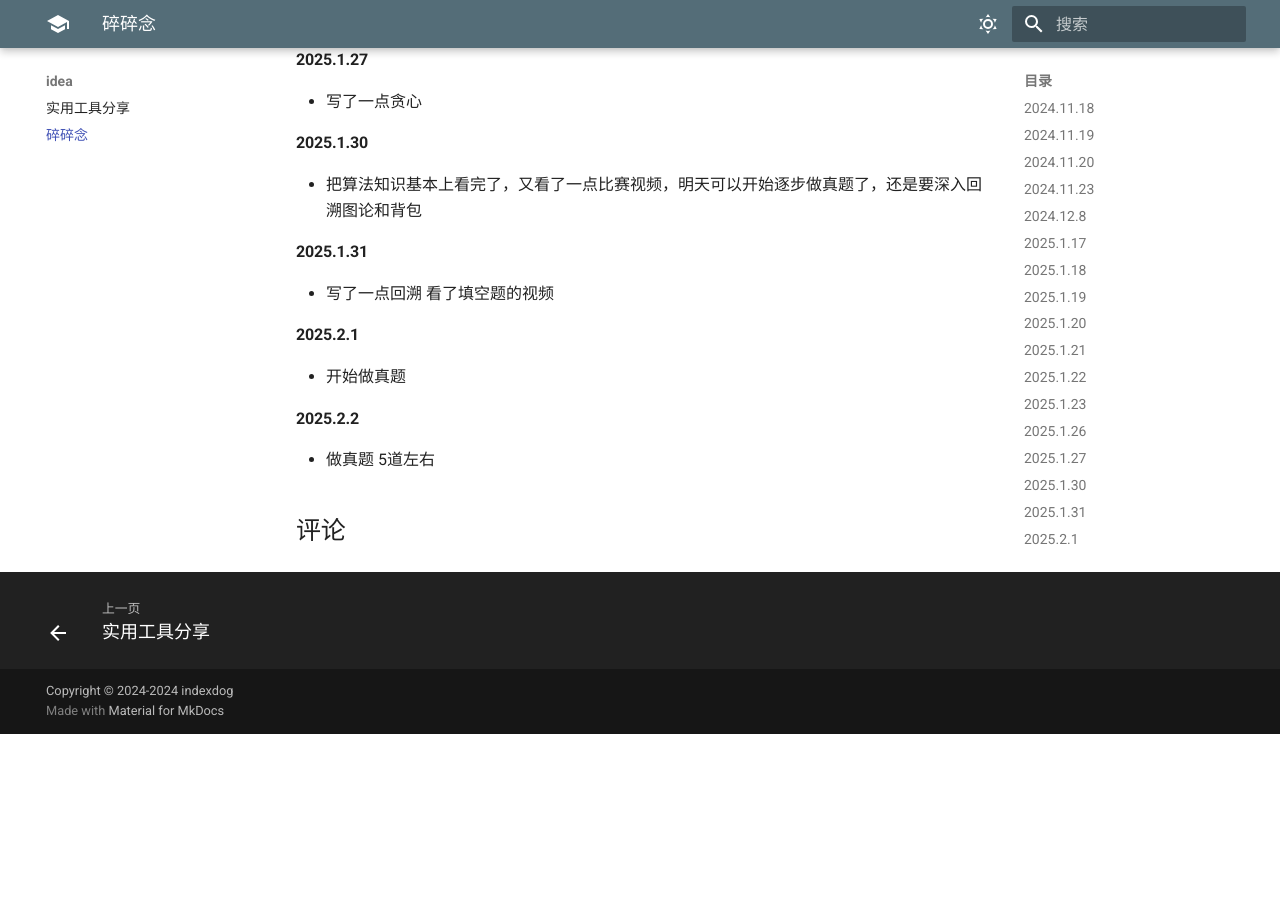
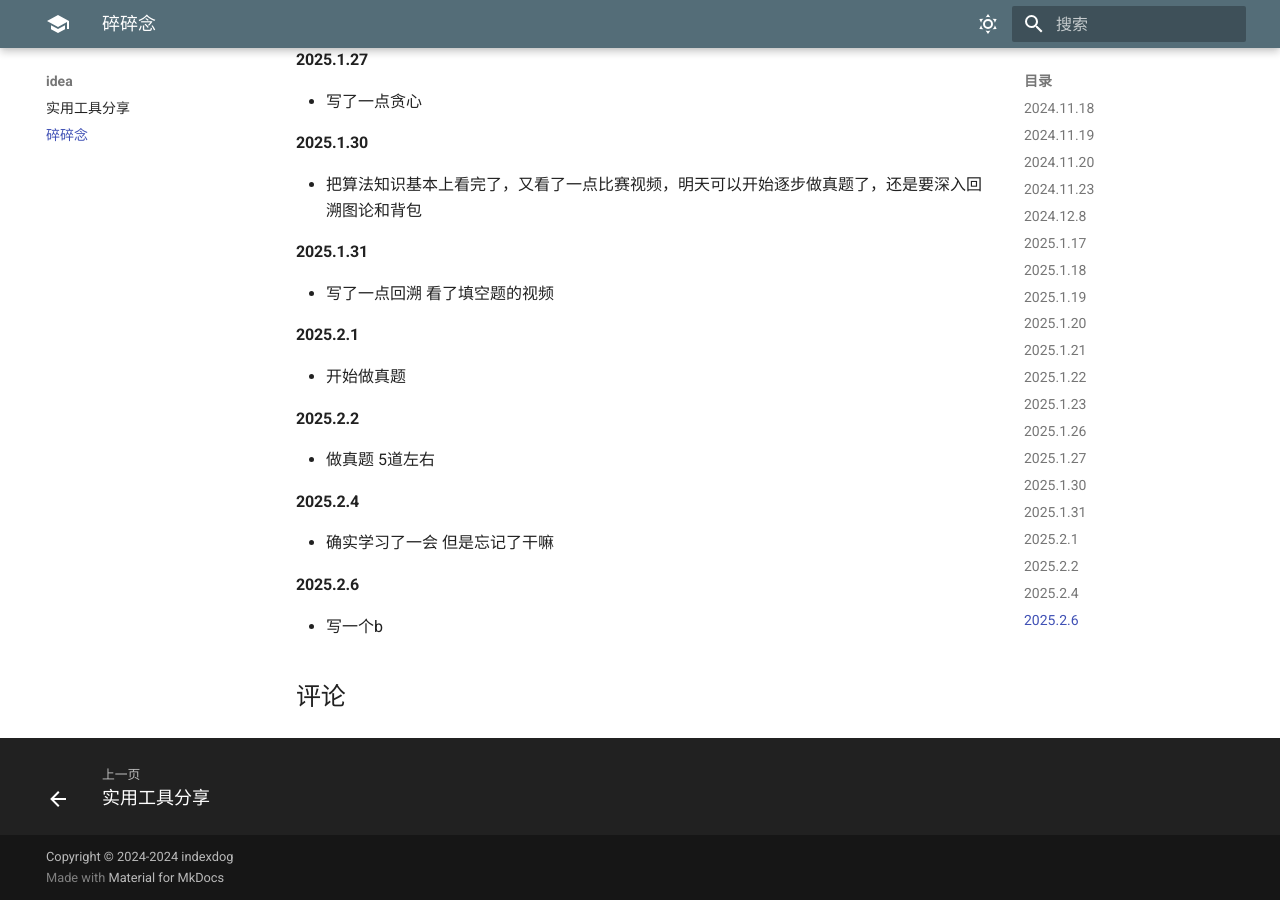
Before and after one commit to indexdog/indexdog.github.io, an MkDocs documentation site: the page built from docs/blog/chat.md, in a window 1280 px wide and 900 px high, scrolled down 2048 px. Built offline with MkDocs 1.6.1 and Material for MkDocs 9.7.7, drawn with Linux system fonts in a browser that asks for light colours; comment, search, counter and statistics services are not loaded; before the commit the page ends 2782 px from its top, so only the background shows below that.

Commit message:
Update chat.md

```diff
--- a/docs/blog/chat.md
+++ b/docs/blog/chat.md
@@ -97,3 +97,9 @@
 
 #### 2025.2.2
 * 做真题 5道左右
+
+#### 2025.2.4
+* 确实学习了一会 但是忘记了干嘛
+
+#### 2025.2.6
+* 写一个b
```
